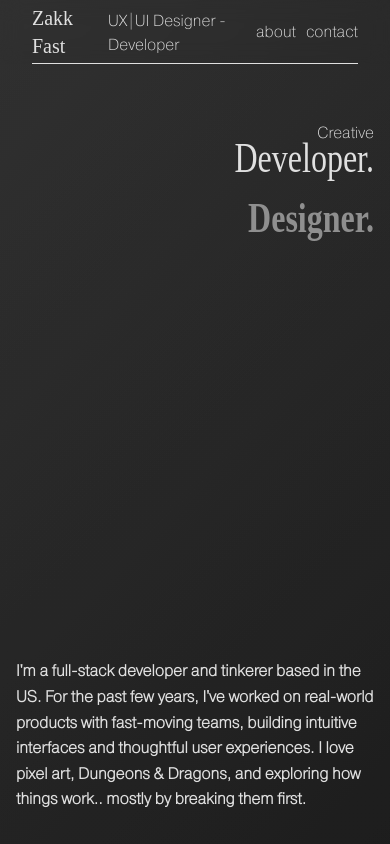
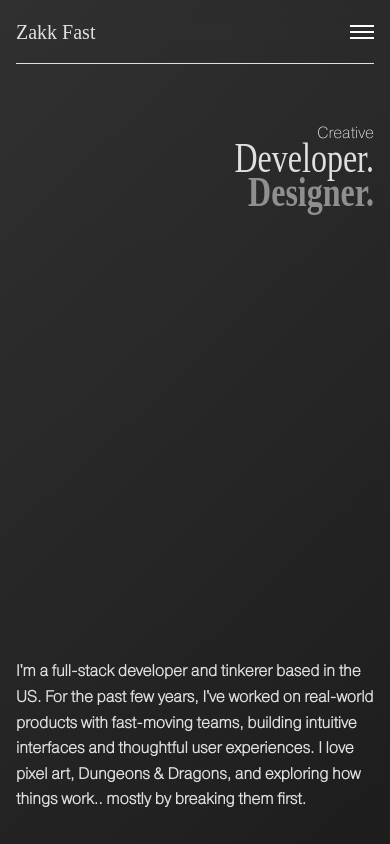
Before and after one commit to Zakk-Fast/portfolio-2025, a Next.js app: page / in a window 390 px wide. Shown: the top 844 px of the page. Built offline with nearby package versions, Linux system fonts and the light colour scheme; a web font is replaced by a local one.

Commit message:
fix spacing issue

```diff
--- a/src/components/header/Header.module.scss
+++ b/src/components/header/Header.module.scss
@@ -2,9 +2,11 @@
   position: fixed;
   width: 100%;
   height: 64px;
-  z-index: 1;
+  z-index: 1; // base z-index
   backdrop-filter: blur(10px);
   -webkit-backdrop-filter: blur(10px);
+  top: 0;
+  left: 0;
 
   &--boosted {
     z-index: 10000;
@@ -39,3 +41,52 @@
     }
   }
 }
+
+.hamburger {
+  display: none;
+  flex-direction: column;
+  gap: 4px;
+  cursor: pointer;
+
+  span {
+    width: 24px;
+    height: 2px;
+    background: var(--white-100);
+    display: block;
+  }
+}
+
+.mobileMenu {
+  display: flex;
+  flex-direction: column;
+  gap: 12px;
+  padding: 16px 32px;
+  background: rgba(0, 0, 0, 0.9);
+  height: 100vh;
+
+  a {
+    color: var(--white-100);
+    font-size: var(--fs-lg);
+    text-decoration: none;
+  }
+}
+
+@media (max-width: 599px) {
+  .navigation__inner--right {
+    display: none;
+  }
+
+  .hamburger {
+    display: flex;
+  }
+
+  .navigation__inner {
+    margin: 0 16px;
+  }
+
+  .navigation__inner--left {
+    p {
+      display: none;
+    }
+  }
+}
--- a/src/components/hero/Hero.module.scss
+++ b/src/components/hero/Hero.module.scss
@@ -73,7 +73,7 @@
 
       .hero__titleLine {
         transform: scaleY(1.3);
-        margin-bottom: -10px;
+        margin-bottom: -36px;
       }
     }
   }
```
